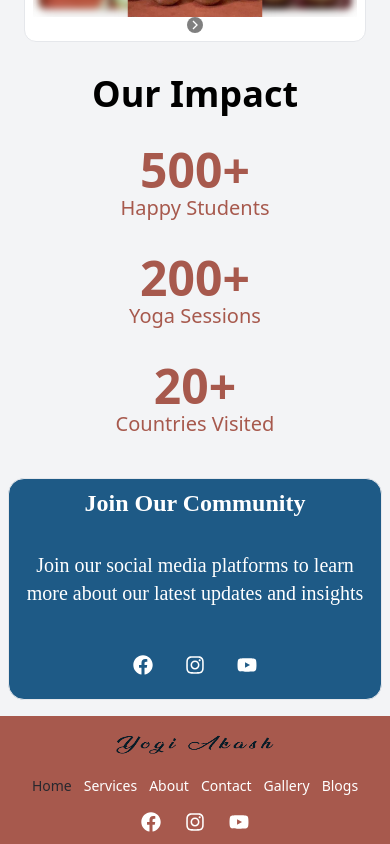
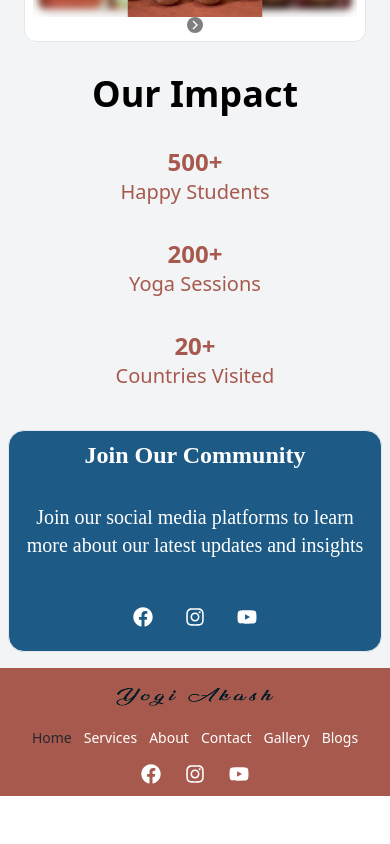
Before and after one commit to shashankapoudel/master-akash-portfolio, a React (Vite) app: page / in a window 390 px wide. Shown: the part 1888-2732 px from the top of the page. After the commit the page ends 2684 px from the top, so only its background shows below. Built offline with nearby package versions, Linux system fonts and the light colour scheme.

Commit message:
latest changes

```diff
--- a/src/components/ContactCard.jsx
+++ b/src/components/ContactCard.jsx
@@ -55,12 +55,12 @@ const ContactCard = () => {
                     </button>
 
 
-                    <div className='flex gap-8 p-2'>
-                        <a href='https://www.facebook.com/soundhealinginstructor '><FaFacebook className=' text-xl md:text-2xl lg:text-3xl text-[#1877F2] transition-transform duration-300  ease-out  hover:scale-125' /></a>
+                    <div className='flex gap-8 p-2 justify-center lg:justify-start'>
+                        <a href='https://www.facebook.com/soundhealinginstructor '><FaFacebook className=' text-xl md:text-3xl lg:text-3xl text-[#1877F2] transition-transform duration-300  ease-out  hover:scale-125' /></a>
 
-                        <a href='https://www.instagram.com/soundhealing.hk/'><FaInstagram className='text-xl md:text-2xl lg:text-3xl text-[#E4405F] transition-transform duration-300  ease-out  hover:scale-125' /></a>
+                        <a href='https://www.instagram.com/soundhealing.hk/'><FaInstagram className='text-xl md:text-3xl lg:text-3xl text-[#E4405F] transition-transform duration-300  ease-out  hover:scale-125' /></a>
 
-                        <a href='https://www.youtube.com/@Yogi_akash/featured '><FaYoutube className='text-xl md:text-2xl lg:text-3xl text-[#FF0000] transition-transform duration-300  ease-out  hover:scale-125' /></a>
+                        <a href='https://www.youtube.com/@Yogi_akash/featured '><FaYoutube className='text-xl md:text-3xl lg:text-3xl text-[#FF0000] transition-transform duration-300  ease-out  hover:scale-125' /></a>
                     </div>
 
 
--- a/src/components/PhotoModal.jsx
+++ b/src/components/PhotoModal.jsx
@@ -7,6 +7,7 @@ const PhotoModal = ({ closeModal, selectedImage }) => {
             onClick={closeModal}
         >
             <div className='relative max-w-3xl w-full p-4'>
+
                 <img
                     className='w-full h-auto max-h-[80vh] object-contain rounded-lg'
                     src={selectedImage}
--- a/src/components/StatsCounter.jsx
+++ b/src/components/StatsCounter.jsx
@@ -43,16 +43,19 @@ const StatsCounter = () => {
             <div className="container mx-auto text-center">
                 <h2 className="text-4xl font-semibold mb-8">Our Impact</h2>
                 <div className="grid md:grid-cols-3 gap-8">
-                    <div className="stat-item">
-                        <h3 className="text-5xl font-semibold text-[#a7594d] ">{count1}+ </h3>
+
+                    <div className="">
+                        <h3 className="text-2xl lg:text-5xl font-semibold text-[#a7594d] ">{count1}+ </h3>
                         <p className="text-xl text-[#a7594d] ">Happy Students</p>
                     </div>
-                    <div className="stat-item">
-                        <h3 className="text-5xl font-semibold text-[#a7594d] ">{count2}+ </h3>
+
+                    <div className="">
+                        <h3 className="text-2xl lg:text-5xl font-semibold text-[#a7594d] ">{count2}+ </h3>
                         <p className="text-xl text-[#a7594d] ">Yoga Sessions</p>
                     </div>
-                    <div className="stat-item">
-                        <h3 className="text-5xl font-semibold text-[#a7594d] ">{count3}+ </h3>
+
+                    <div className="">
+                        <h3 className="text-2xl lg:text-5xl font-semibold text-[#a7594d] ">{count3}+ </h3>
                         <p className="text-xl text-[#a7594d] ">Countries Visited</p>
                     </div>
                 </div>
--- a/src/components/footer.jsx
+++ b/src/components/footer.jsx
@@ -12,6 +12,7 @@ const Footer = () => {
             </div>
 
             <div className='flex  text-white gap-3 md:gap-4 lg:gap-6 text-sm lg:text-xl'>
+
                 <NavLink
                     to="/"
                     className={({ isActive }) =>
@@ -67,16 +68,22 @@ const Footer = () => {
 
 
                 <div>
-                    <a href='https://www.facebook.com/soundhealinginstructor'><FaFacebook className='text-xl md:text-2xl lg:text-2xl text-white' /></a>
+                    <a href='https://www.facebook.com/soundhealinginstructor' target="_blank" rel="noopener noreferrer" >
+                        <FaFacebook className='text-xl md:text-2xl lg:text-2xl text-white hover:scale-125' />
+                    </a>
                 </div>
 
 
                 <div>
-                    <a href='https://www.instagram.com/soundhealing.hk/'><FaInstagram className='text-xl md:text-2xl lg:text-2xl text-white' /></a>
+                    <a href='https://www.instagram.com/soundhealing.hk/' target="_blank" rel="noopener noreferrer">
+                        <FaInstagram className='text-xl md:text-2xl lg:text-2xl text-white hover:scale-125' />
+                    </a>
                 </div>
 
                 <div>
-                    <a href='https://www.youtube.com/@Yogi_akash/featured '><FaYoutube className=' text-xl md:text-2xl lg:text-2xl text-white' /></a>
+                    <a href='https://www.youtube.com/@Yogi_akash/featured' target="_blank" rel="noopener noreferrer">
+                        <FaYoutube className=' text-xl md:text-2xl lg:text-2xl text-white hover:scale-125' />
+                    </a>
                 </div>
 
             </div>
--- a/src/components/socialCard.jsx
+++ b/src/components/socialCard.jsx
@@ -11,11 +11,18 @@ const SocialCard = () => {
 
             <div className='flex gap-8 text-3xl text-white'>
                 <div className='flex gap-8 items-center justify-center p-4'>
-                    <a href='https://www.facebook.com/soundhealinginstructor '><FaFacebook className=' text-xl md:text-2xl lg:text-3xl text-white transition-transform duration-300  ease-out  hover:scale-125' /></a>
 
-                    <a href='https://www.instagram.com/soundhealing.hk/'><FaInstagram className='text-xl md:text-2xl lg:text-3xl text-white transition-transform duration-300  ease-out  hover:scale-125' /></a>
+                    <a href='https://www.facebook.com/soundhealinginstructor' target="_blank" rel="noopener noreferrer">
+                        <FaFacebook className=' text-xl md:text-2xl lg:text-3xl text-white transition-transform duration-300  ease-out  hover:scale-125' />
+                    </a>
 
-                    <a href='https://www.youtube.com/@Yogi_akash/featured '><FaYoutube className='text-xl md:text-2xl lg:text-3xl text-white transition-transform duration-300  ease-out  hover:scale-125' /></a>
+                    <a href='https://www.instagram.com/soundhealing.hk/' target="_blank" rel="noopener noreferrer">
+                        <FaInstagram className='text-xl md:text-2xl lg:text-3xl text-white transition-transform duration-300  ease-out  hover:scale-125' />
+                    </a>
+
+                    <a href='https://www.youtube.com/@Yogi_akash/featured' target="_blank" rel="noopener noreferrer">
+                        <FaYoutube className='text-xl md:text-2xl lg:text-3xl text-white transition-transform duration-300  ease-out  hover:scale-125' />
+                    </a>
                 </div>
             </div>
         </div>
```
Also changed, not shown: src/components/Quotes.jsx (+30 -58 lines).
